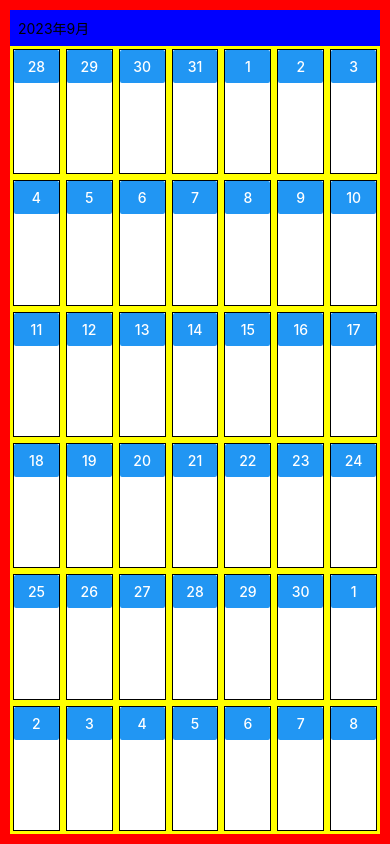
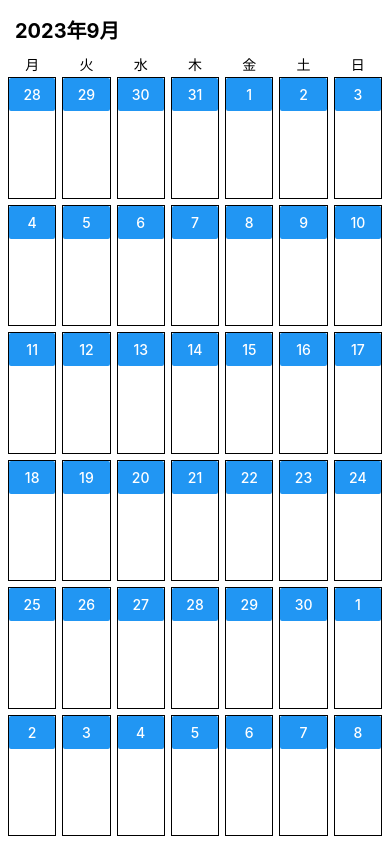
Before and after one commit to iik-matching/evecale-mobile, a React Native app: screen / in a window 390 px wide. Built offline with nearby package versions, Linux system fonts and the light colour scheme.

Commit message:
ヘッダーを別ファイルに分けた

```diff
--- a/App.tsx
+++ b/App.tsx
@@ -1,9 +1,7 @@
 import React from 'react';
 import {StyleSheet, View, Button, Text} from 'react-native';
+import Header from './components/Header';
 
-interface HeaderProps {
-  title: string;
-}
 interface CellProps {
   dayNum: number;
 }
@@ -14,15 +12,6 @@ interface TableProps {
 
 const handleButtonPress = () => {
   console.log('ボタンが押されました');
-};
-
-// ヘッダー
-const Header: React.FC<HeaderProps> = ({title}) => {
-  return (
-    <View style={styles.header}>
-      <Text>{title}</Text>
-    </View>
-  );
 };
 
 // Cell
@@ -70,6 +59,16 @@ const Table: React.FC<TableProps> = ({year, month}) => {
 
   return (
     <View style={styles.table}>
+      <View style={styles.rowYoubi}>
+        <Text style={styles.cellYoubi}>月</Text>
+        <Text style={styles.cellYoubi}>火</Text>
+        <Text style={styles.cellYoubi}>水</Text>
+        <Text style={styles.cellYoubi}>木</Text>
+        <Text style={styles.cellYoubi}>金</Text>
+        <Text style={styles.cellYoubi}>土</Text>
+        <Text style={styles.cellYoubi}>日</Text>
+      </View>
+      {/* 6週繰り返す */}
       {Array.from({length: weeks}).map((_, rowIndex) => (
         <View style={styles.row} key={rowIndex}>
           {Array.from({length: 7}).map((_, colIndex) => {
@@ -103,22 +102,15 @@ const App = () => {
 const styles = StyleSheet.create({
   container: {
     flex: 1,
-    padding: 10,
-    backgroundColor: 'red',
+    padding: 5,
     display: 'flex',
-  },
-  header: {
-    padding: 8,
-    backgroundColor: 'blue',
   },
   table: {
     flex: 1,
-    backgroundColor: 'black',
   },
   row: {
     flex: 1,
     flexDirection: 'row',
-    backgroundColor: 'yellow',
   },
   cell: {
     flex: 1,
@@ -126,6 +118,15 @@ const styles = StyleSheet.create({
     borderWidth: 1,
     backgroundColor: 'white',
   },
+  rowYoubi: {
+    flexDirection: 'row',
+    backgroundColor: 'yellow',
+  },
+  cellYoubi: {
+    flex: 1,
+    backgroundColor: 'white',
+    textAlign: 'center',
+  },
 });
 
 export default App;
--- /dev/null
+++ b/components/Header.tsx
@@ -0,0 +1,26 @@
+import React from 'react';
+import {View, Text, StyleSheet} from 'react-native';
+
+interface HeaderProps {
+  title: string;
+}
+
+const Header: React.FC<HeaderProps> = ({title}) => {
+  return (
+    <View style={styles.header}>
+      <Text style={styles.headerText}>{title}</Text>
+    </View>
+  );
+};
+
+const styles = StyleSheet.create({
+  header: {
+    padding: 10,
+  },
+  headerText: {
+    fontWeight: 'bold',
+    fontSize: 20,
+  },
+});
+
+export default Header;
```
